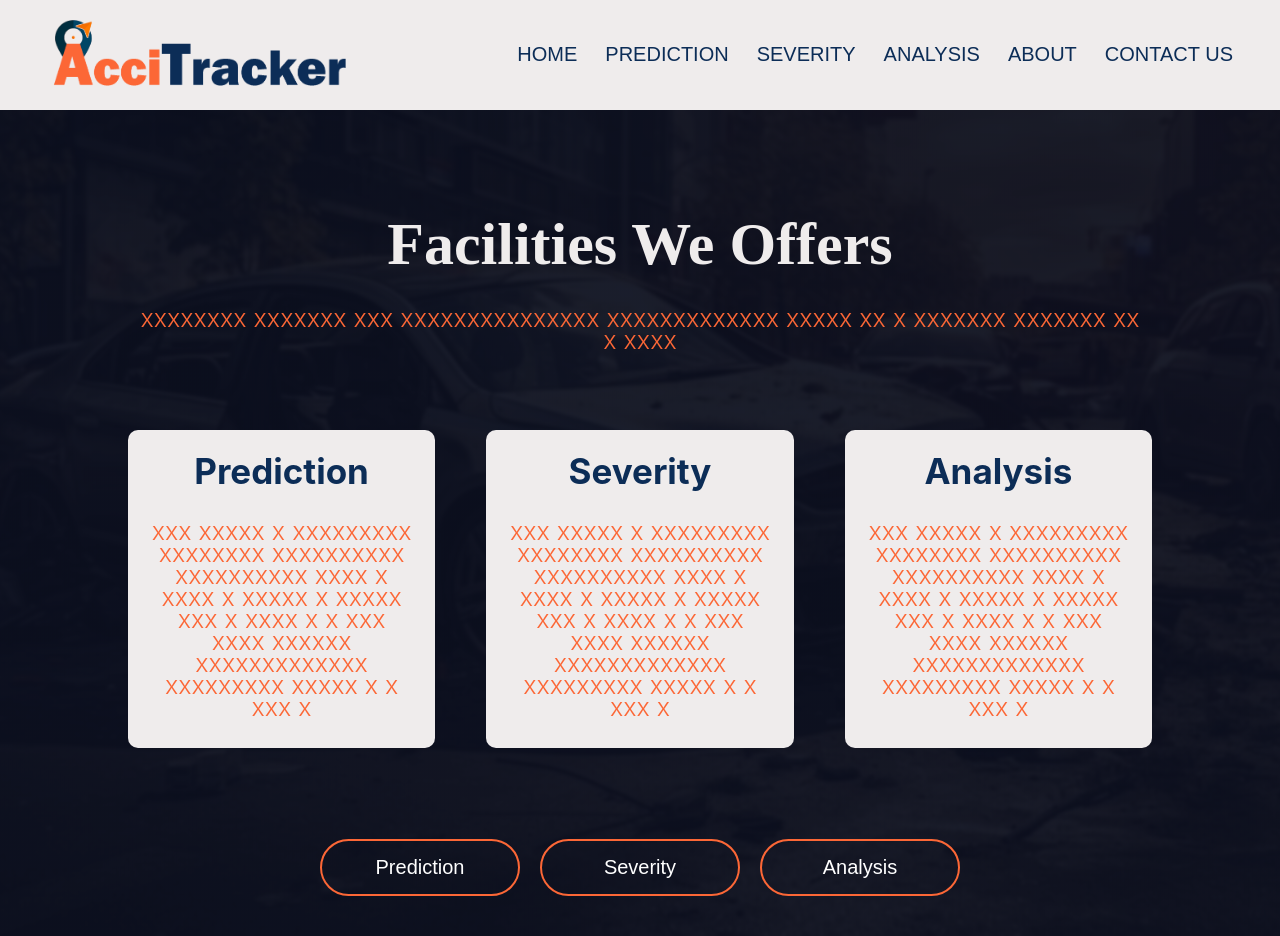
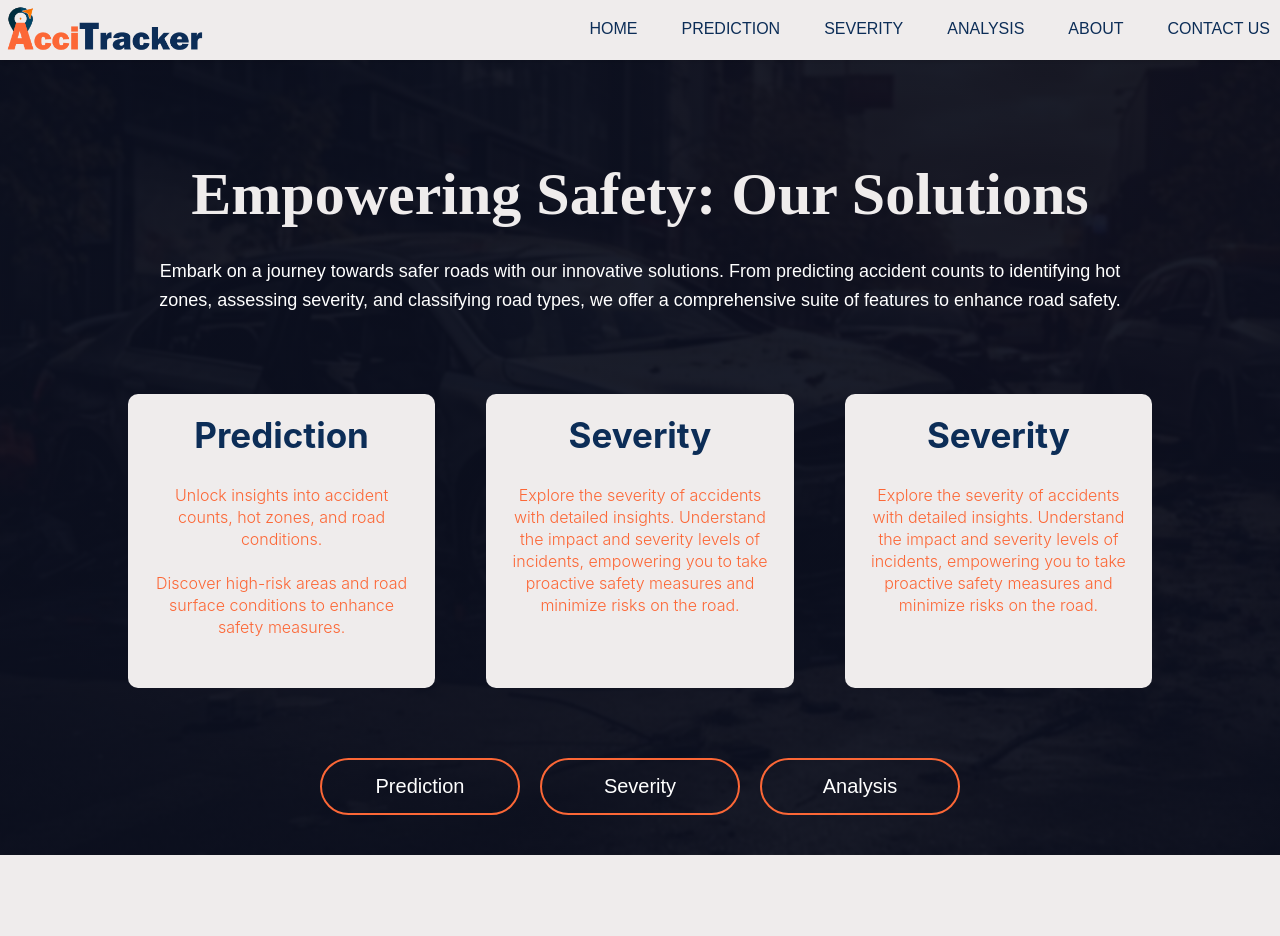
Before and after one commit to Inupa6677/DSGP-GROUP-9, a Flask app: page / in a window 1280 px wide. After the commit the page ends 855 px from the top, so only its background shows below. Run offline with Flask 3, Linux system fonts and the light colour scheme; parts of the project's set-up code (start-up, migrations or seed data) failed here and were passed over.

Commit message:
added css styles to web

```diff
--- a/connecting model/static/homepage.css
+++ b/connecting model/static/homepage.css
@@ -10,47 +10,66 @@
     background-size: cover;
     position: relative;
 }
-nav{
+
+nav {
     display: flex;
-    padding: 5px 35px;
     justify-content: space-between;
     align-items: center;
+    height: 60px; /* Adjust height as needed */
+    background-color: #EFECEC;
+    box-shadow: 0 2px 4px rgba(0, 0, 0, 0.1); /* Add a subtle box shadow */
+}
+
+nav img {
     width: auto;
-    height: 100px;
-    background-color: #EFECEC;
+    height: auto;
+    max-width: 200px;
+    max-height: 80px;
+    padding: 5px;
 }
-nav img{
-    width: 300px;
-    padding: 15px;
-}
-.nav-links{
-    flex: 1;
+
+
+.nav-links {
     text-align: right;
 }
-.nav-links ul li{
-    list-style:  none;
+
+.nav-links ul {
+    list-style: none;
+    margin: 0;
+    padding: 0;
+}
+
+.nav-links ul li {
     display: inline-block;
-    padding: 8px 12px;
-    position: relative;
+    margin-left: 20px; /* Adjust spacing between links */
 }
-.nav-links ul li a{
+
+.nav-links ul li:first-child {
+    margin-left: 0; /* Remove margin from the first link */
+}
+
+.nav-links ul li a {
     color: #0C2D57;
     text-decoration: none;
-    font-size: 20px;
+    font-size: 16px; /* Adjust font size */
     font-family: 'Poppins', sans-serif;
+    padding: 10px; /* Adjust padding */
 }
-.nav-links ul li::after{
+
+.nav-links ul li::after {
     content: '';
     width: 0;
     height: 2px;
     background: #0C2D57;
     display: block;
     margin: auto;
-    transition: 0.5s;
+    transition: width 0.3s ease; /* Adjust transition speed */
 }
-.nav-links ul li:hover::after{
-    width: auto;
+
+.nav-links ul li a:hover {
+    color: #FC6736;
 }
+
 .offers{
     width: 80%;
     margin: auto;
@@ -115,3 +134,12 @@ button:hover{
     color: #000;
     transition: 0.2s;
 }
+
+#safety-message {
+    color: white;
+    font-size: 18px;
+    line-height: 1.6;
+    text-align: center;
+    font-family: 'Montserrat', sans-serif; /* Change to the desired font */
+    /* Add any additional styling you want here */
+}
--- a/connecting model/templates/bbb.html
+++ b/connecting model/templates/bbb.html
@@ -22,7 +22,8 @@
            </div>
         </nav>
     </div>
-    <h1> Accident severity prediction </h1>
+    <h1 id="accident-severity">Accident severity prediction</h1>
+
     <form id="prediction-form" method="post" action="/new_page">
         <label for="Number_of_Vehicles"> Number of vehicles:</label>
         <select id="numberOfVehicles" name="Number_of_Vehicles" required>
--- a/connecting model/templates/homepage.html
+++ b/connecting model/templates/homepage.html
@@ -25,27 +25,35 @@
         </nav>
 
         <div class="offers">
-            <h1>Facilities We Offers</h1>
+            <h1>Empowering Safety: Our Solutions</h1>
             <br>
-            <p>xxxxxxxx xxxxxxx xxx xxxxxxxxxxxxxxx xxxxxxxxxxxxx xxxxx xx x xxxxxxx xxxxxxx xx x  xxxx</p>
+            <p id="safety-message">Embark on a journey towards safer roads with our innovative solutions. From predicting accident counts to identifying hot zones, assessing severity, and classifying road types, we offer a comprehensive suite of features to enhance road safety.</p>
             <br>
             <div class="row">
-                <div class="offers-col">
+                <div class="offers-col" style="margin-bottom: 30px;">
                     <h2>Prediction</h2>
                     <br>
-                    <p>xxx xxxxx x xxxxxxxxx xxxxxxxx xxxxxxxxxx xxxxxxxxxx xxxx x xxxx x xxxxx x xxxxx  xxx x xxxx x x xxx xxxx xxxxxx xxxxxxxxxxxxx xxxxxxxxx xxxxx x x xxx x</p>
+                    <p style="margin-bottom: 20px; font-size: 16px;">
+                    Unlock insights into accident counts, hot zones, and road conditions.
+                    <br><br>
+                    Discover high-risk areas and road surface conditions to enhance safety measures.
+                    </p>
                 </div>
 
-                <div class="offers-col">
+                <div class="offers-col" style="margin-bottom: 30px;">
                     <h2>Severity</h2>
                     <br>
-                    <p>xxx xxxxx x xxxxxxxxx xxxxxxxx xxxxxxxxxx xxxxxxxxxx xxxx x xxxx x xxxxx x xxxxx  xxx x xxxx x x xxx xxxx xxxxxx xxxxxxxxxxxxx xxxxxxxxx xxxxx x x xxx x</p>
+                    <p style="margin-bottom: 20px; font-size: 16px;">
+                    Explore the severity of accidents with detailed insights. Understand the impact and severity levels of incidents, empowering you to take proactive safety measures and minimize risks on the road.
+                    </p>
                 </div>
 
-                <div class="offers-col">
-                    <h2>Analysis</h2>
+                <div class="offers-col" style="margin-bottom: 30px;">
+                    <h2>Severity</h2>
                     <br>
-                    <p>xxx xxxxx x xxxxxxxxx xxxxxxxx xxxxxxxxxx xxxxxxxxxx xxxx x xxxx x xxxxx x xxxxx  xxx x xxxx x x xxx xxxx xxxxxx xxxxxxxxxxxxx xxxxxxxxx xxxxx x x xxx x</p>
+                    <p style="margin-bottom: 20px; font-size: 16px;">
+                    Explore the severity of accidents with detailed insights. Understand the impact and severity levels of incidents, empowering you to take proactive safety measures and minimize risks on the road.
+                    </p>
                 </div>
             </div>
         </div>
```
Also changed, not shown: connecting model/static/aaa.css (+110 -44 lines), connecting model/static/bbb.css (+87 -133 lines).
